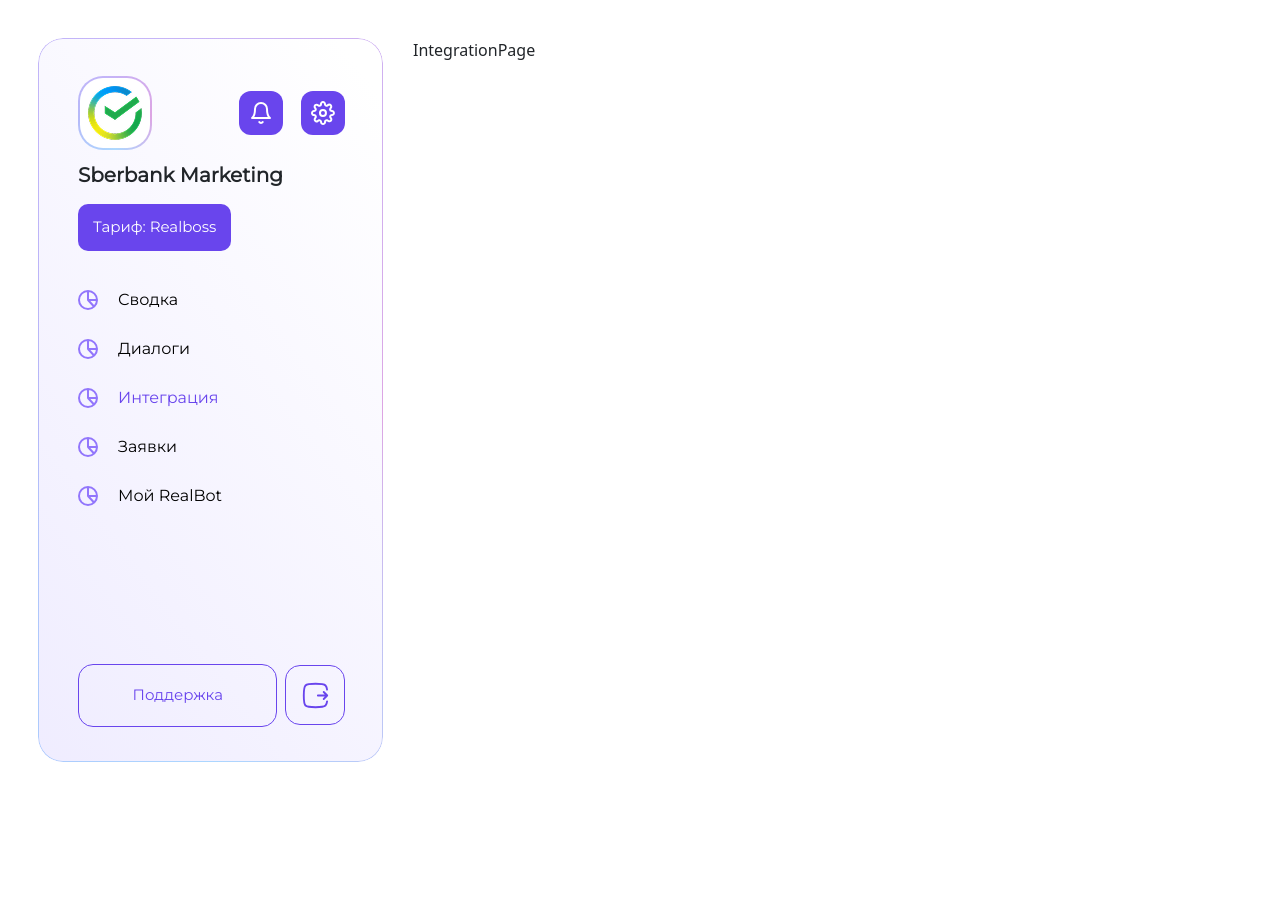
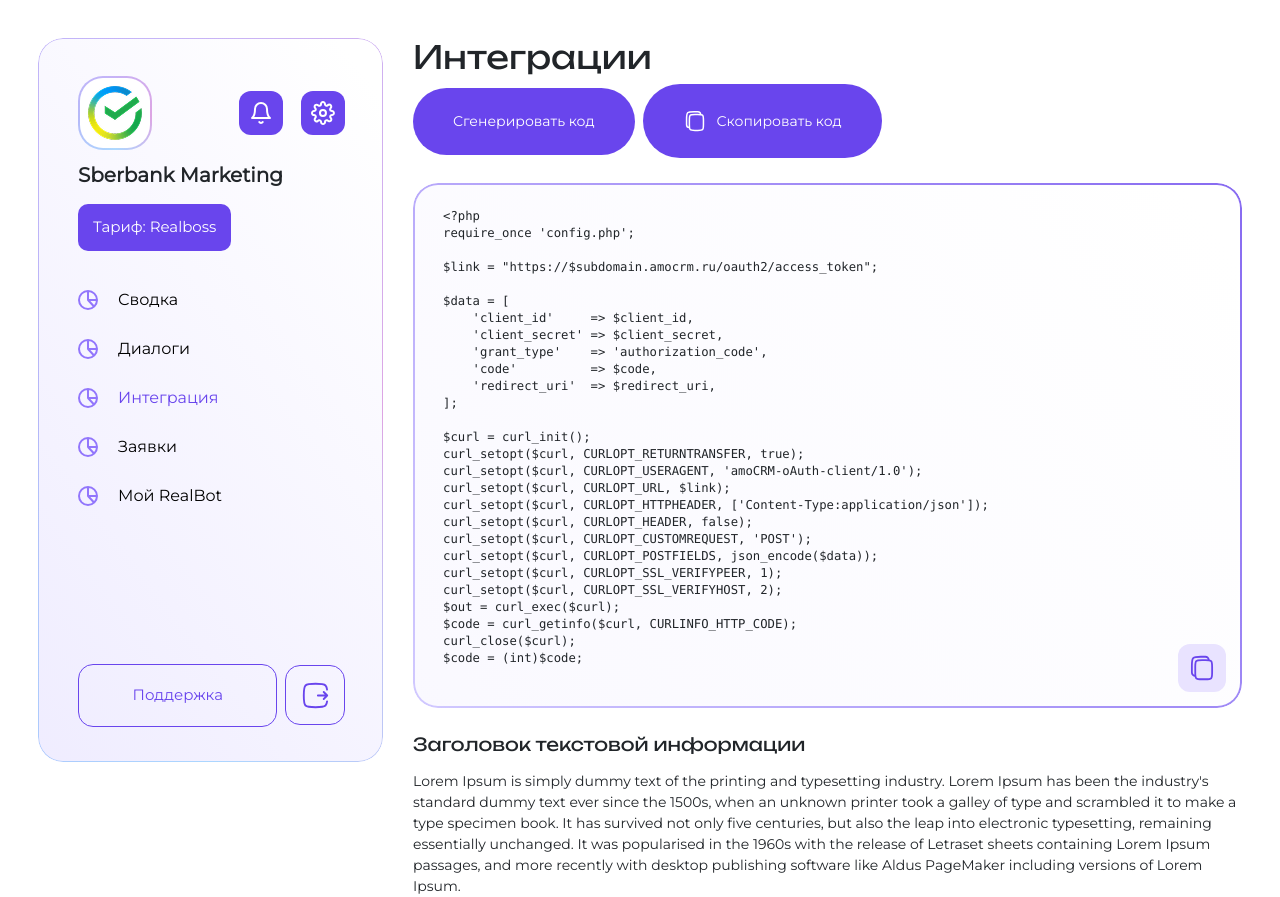
Before and after one commit to s1mple0315/Realmarket_chatbot, a React (Vite) app in the folder frontend/: page /dashboard/integration in a window 1280 px wide. Before the commit the page ends 800 px from the top, so only its background shows below. Built offline with nearby package versions, Linux system fonts and the light colour scheme; sample sign-in values are in the browser's storage.

Commit message:
Add IntegrationPage with ScriptIntegration component and styles; implement IntegrationsCopy and ScriptCopy icons

```diff
--- /dev/null
+++ b/frontend/src/components/ScriptIntegration/ScriptIntegration.jsx
@@ -0,0 +1,42 @@
+import ScriptCopy from "../../icons/ScriptCopy";
+import styles from "./ScriptIntegration.module.css";
+
+const ScriptIntegration = () => {
+  const phpCode = `<?php
+require_once 'config.php';
+
+$link = "https://$subdomain.amocrm.ru/oauth2/access_token";
+
+$data = [
+    'client_id'     => $client_id,
+    'client_secret' => $client_secret,
+    'grant_type'    => 'authorization_code',
+    'code'          => $code,
+    'redirect_uri'  => $redirect_uri,
+];
+
+$curl = curl_init();
+curl_setopt($curl, CURLOPT_RETURNTRANSFER, true);
+curl_setopt($curl, CURLOPT_USERAGENT, 'amoCRM-oAuth-client/1.0');
+curl_setopt($curl, CURLOPT_URL, $link);
+curl_setopt($curl, CURLOPT_HTTPHEADER, ['Content-Type:application/json']);
+curl_setopt($curl, CURLOPT_HEADER, false);
+curl_setopt($curl, CURLOPT_CUSTOMREQUEST, 'POST');
+curl_setopt($curl, CURLOPT_POSTFIELDS, json_encode($data));
+curl_setopt($curl, CURLOPT_SSL_VERIFYPEER, 1);
+curl_setopt($curl, CURLOPT_SSL_VERIFYHOST, 2);
+$out = curl_exec($curl);
+$code = curl_getinfo($curl, CURLINFO_HTTP_CODE);
+curl_close($curl);
+$code = (int)$code;
+`;
+
+  return (
+    <div className={styles.scriptIntegrationContainer}>
+      <pre>{phpCode}</pre>
+      <ScriptCopy />
+    </div>
+  );
+};
+
+export default ScriptIntegration;
--- /dev/null
+++ b/frontend/src/components/ScriptIntegration/ScriptIntegration.module.css
@@ -0,0 +1,44 @@
+.scriptIntegrationContainer {
+  position: relative;
+  font-family: var(--montserrat-font);
+  font-style: normal;
+  font-weight: 400;
+  font-size: 14px;
+  line-height: 17px;
+  display: flex;
+  flex-direction: column;
+  gap: 20px;
+  padding: 25px 30px;
+  border-radius: 25px;
+  background: linear-gradient(
+    232.68deg,
+    rgba(255, 255, 255, 0.1) 5.05%,
+    rgba(199, 189, 255, 0.1) 107.06%
+  );
+  -webkit-backdrop-filter: blur(16px);
+  backdrop-filter: blur(16px);
+}
+
+.scriptIntegrationContainer::before {
+  content: "";
+  position: absolute;
+  inset: 0;
+  border-radius: 25px;
+  padding: 2px;
+  background: linear-gradient(
+    232.68deg,
+    rgba(105, 69, 237, 0.8),
+    rgba(199, 189, 255, 0.8)
+  );
+  -webkit-mask: linear-gradient(#fff 0 0) content-box, linear-gradient(#fff 0 0);
+  mask: linear-gradient(#fff 0 0) content-box, linear-gradient(#fff 0 0);
+  -webkit-mask-composite: xor;
+  mask-composite: exclude;
+  z-index: -1;
+}
+
+.scriptIntegrationContainer > svg {
+  position: absolute;
+  bottom: 16px;
+  right: 16px;
+}
--- /dev/null
+++ b/frontend/src/icons/IntegrationsCopy.jsx
@@ -0,0 +1,24 @@
+const IntegrationsCopy = () => {
+  return (
+    <svg
+      width="24"
+      height="24"
+      viewBox="0 0 24 24"
+      fill="none"
+      xmlns="http://www.w3.org/2000/svg"
+    >
+      <path
+        d="M6.375 11.0625C6.375 8.41085 6.375 7.08503 7.19876 6.26126C8.02252 5.4375 9.34835 5.4375 12 5.4375H14.8125C17.4641 5.4375 18.7899 5.4375 19.6137 6.26126C20.4375 7.08503 20.4375 8.41085 20.4375 11.0625V15.75C20.4375 18.4016 20.4375 19.7274 19.6137 20.5512C18.7899 21.375 17.4641 21.375 14.8125 21.375H12C9.34835 21.375 8.02252 21.375 7.19876 20.5512C6.375 19.7274 6.375 18.4016 6.375 15.75V11.0625Z"
+        stroke="white"
+        strokeWidth="1.5"
+      />
+      <path
+        d="M6.375 18.5625C4.8217 18.5625 3.5625 17.3033 3.5625 15.75V10.125C3.5625 6.58946 3.5625 4.8217 4.66085 3.72335C5.7592 2.625 7.52696 2.625 11.0625 2.625H14.8125C16.3658 2.625 17.625 3.8842 17.625 5.4375"
+        stroke="white"
+        strokeWidth="1.5"
+      />
+    </svg>
+  );
+};
+
+export default IntegrationsCopy;
--- /dev/null
+++ b/frontend/src/icons/ScriptCopy.jsx
@@ -0,0 +1,25 @@
+const ScriptCopy = () => {
+  return (
+    <svg
+      width="48"
+      height="48"
+      viewBox="0 0 48 48"
+      fill="none"
+      xmlns="http://www.w3.org/2000/svg"
+    >
+      <rect width="48" height="48" rx="12" fill="#E9E3FF" />
+      <path
+        d="M17.25 22.875C17.25 19.693 17.25 18.102 18.2385 17.1135C19.227 16.125 20.818 16.125 24 16.125H27.375C30.5569 16.125 32.1479 16.125 33.1365 17.1135C34.125 18.102 34.125 19.693 34.125 22.875V28.5C34.125 31.6819 34.125 33.2729 33.1365 34.2615C32.1479 35.25 30.5569 35.25 27.375 35.25H24C20.818 35.25 19.227 35.25 18.2385 34.2615C17.25 33.2729 17.25 31.6819 17.25 28.5V22.875Z"
+        stroke="#6945ED"
+        strokeWidth="1.8"
+      />
+      <path
+        d="M17.25 31.875C15.386 31.875 13.875 30.364 13.875 28.5V21.75C13.875 17.5074 13.875 15.386 15.193 14.068C16.511 12.75 18.6324 12.75 22.875 12.75H27.375C29.239 12.75 30.75 14.261 30.75 16.125"
+        stroke="#6945ED"
+        strokeWidth="1.8"
+      />
+    </svg>
+  );
+};
+
+export default ScriptCopy;
--- a/frontend/src/pages/UserDashboardPages/IntegrationPage/IntegrationPage.jsx
+++ b/frontend/src/pages/UserDashboardPages/IntegrationPage/IntegrationPage.jsx
@@ -1,9 +1,40 @@
-import styles from "./IntegrationPage.module.css"
+import ScriptIntegration from "../../../components/ScriptIntegration/ScriptIntegration";
+import IntegrationsCopy from "../../../icons/IntegrationsCopy";
+import styles from "./IntegrationPage.module.css";
 
 const IntegrationPage = () => {
   return (
-    <div className={styles.integrationPage}>IntegrationPage</div>
-  )
-}
+    <div className={styles.integrationPage}>
+      <div className={styles.integrationPageTitle}>
+        <h3>Интеграции</h3>
+        <div
+          className={`${styles.integrationPageTitleButton} d-flex align-items-center gap-2`}
+        >
+          <button>Сгенерировать код</button>
+          <button>
+            <IntegrationsCopy /> Скопировать код
+          </button>
+        </div>
+      </div>
+      <div className={styles.integrationPageContent}>
+        <ScriptIntegration />
+      </div>
+      <div className={`${styles.integrationPageText} d-flex flex-column gap-3`}>
+        <h3>Заголовок текстовой информации</h3>
+        <p>
+          Lorem Ipsum is simply dummy text of the printing and typesetting
+          industry. Lorem Ipsum has been the industry's standard dummy text ever
+          since the 1500s, when an unknown printer took a galley of type and
+          scrambled it to make a type specimen book. It has survived not only
+          five centuries, but also the leap into electronic typesetting,
+          remaining essentially unchanged. It was popularised in the 1960s with
+          the release of Letraset sheets containing Lorem Ipsum passages, and
+          more recently with desktop publishing software like Aldus PageMaker
+          including versions of Lorem Ipsum.
+        </p>
+      </div>
+    </div>
+  );
+};
 
-export default IntegrationPage
+export default IntegrationPage;
--- a/frontend/src/pages/UserDashboardPages/IntegrationPage/IntegrationPage.module.css
+++ b/frontend/src/pages/UserDashboardPages/IntegrationPage/IntegrationPage.module.css
@@ -0,0 +1,49 @@
+.integrationPage {
+  display: flex;
+  flex-direction: column;
+  gap: 25px;
+}
+
+.integrationPageTitle > h3 {
+  font-family: var(--unbounded-font);
+  font-style: normal;
+  font-weight: 400;
+  font-size: 32px;
+  line-height: 38px;
+}
+
+.integrationPageTitleButton button {
+  display: flex;
+  flex-direction: row;
+  justify-content: center;
+  align-items: center;
+  padding: 25px 40px;
+  gap: 10px;
+  isolation: isolate;
+  background: linear-gradient(0deg, #6945ed, #6945ed), #ffffff;
+  border-radius: 50px;
+  border: none;
+
+  font-family: var(--montserrat-font);
+  font-style: normal;
+  font-weight: 500;
+  font-size: 14px;
+  line-height: 17px;
+  color: #ffffff;
+}
+
+.integrationPageText > h3 {
+  font-family: var(--unbounded-font);
+  font-style: normal;
+  font-size: 18px;
+  line-height: 22px;
+  margin: 0;
+}
+
+.integrationPageText > p {
+  font-family: var(--montserrat-font);
+  font-style: normal;
+  font-size: 14px;
+  line-height: 21px;
+  margin: 0;
+}
```
